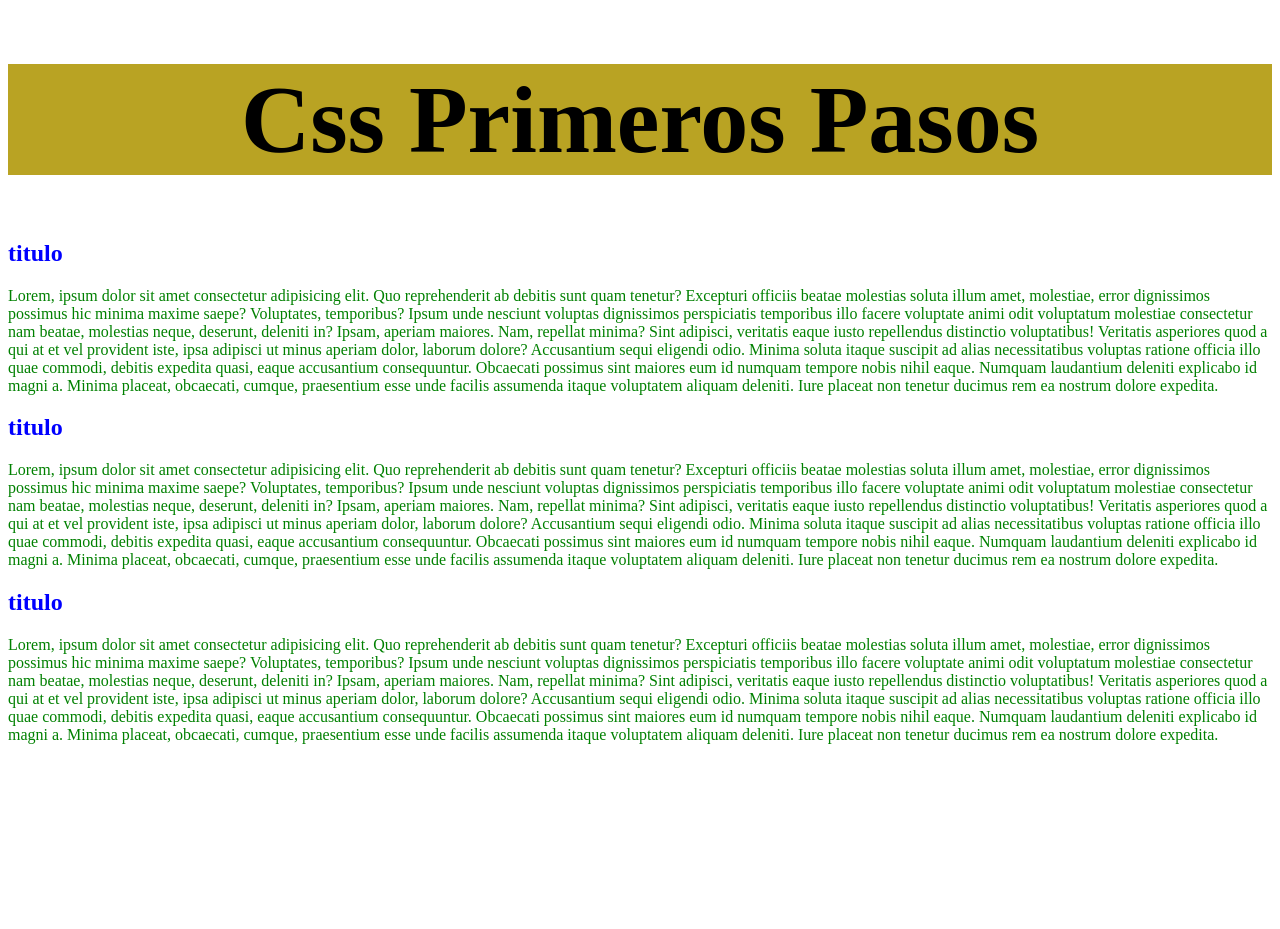
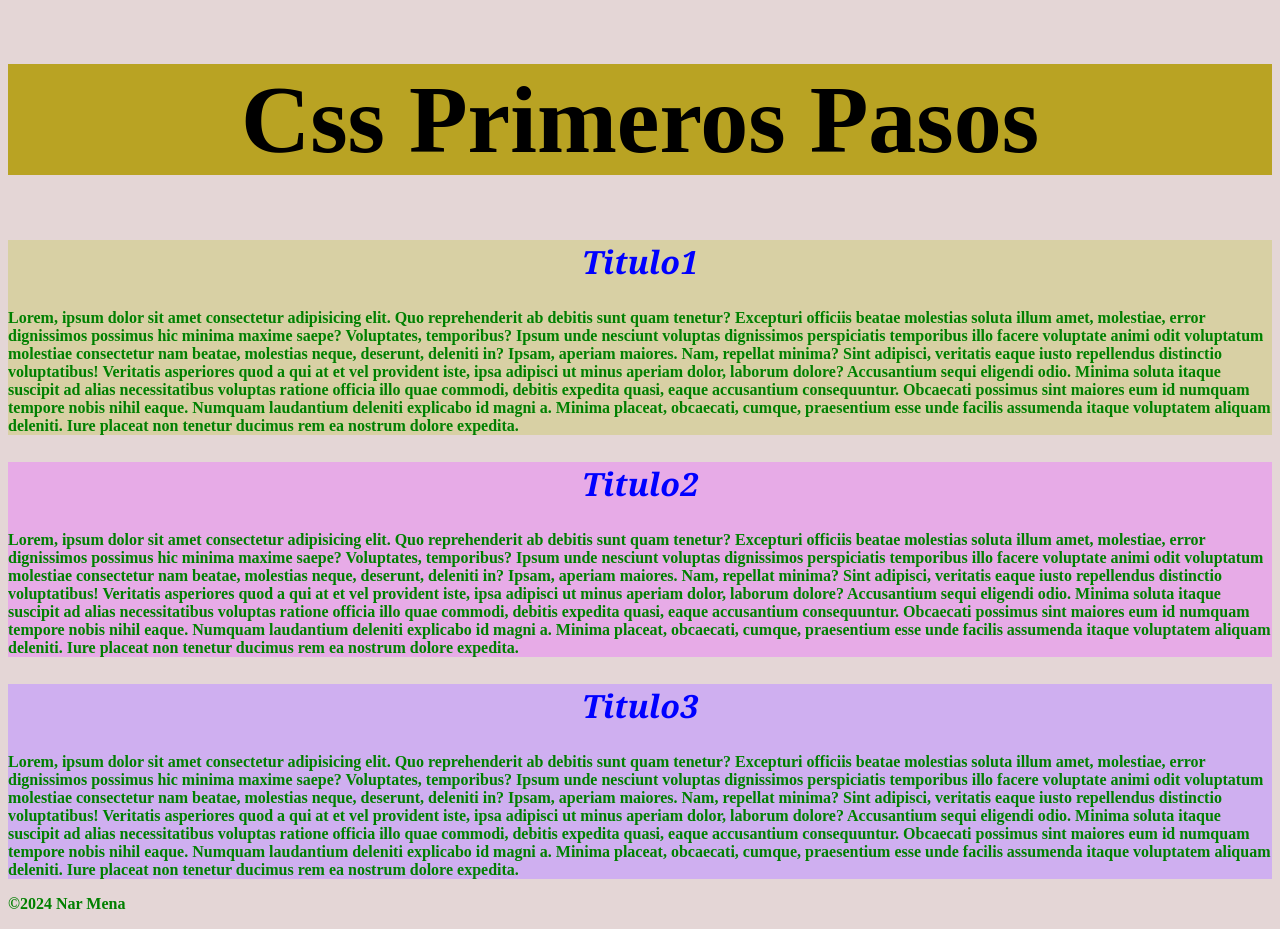
Before and after one commit to SoyNar/CSS, a plain HTML site: page index.html in a window 1280 px wide. Before the commit the page ends 800 px from the top, so only its background shows below. Drawn offline with Linux system fonts and the light colour scheme.

Commit message:
ingreso copyrigth

```diff
--- a/index.html
+++ b/index.html
@@ -4,6 +4,7 @@
 <head>
     <meta charset="UTF-8">
     <meta name="viewport" content="width=device-width, initial-scale=1.0">
+    <meta name="copyright" content="©2024 Nar Mena">
     <link rel="stylesheet" href="./src/css/stryle.css">
     <title>css primeros pasos</title>
 </head>
@@ -14,8 +15,8 @@
     </header>
     <main>
         <section>
-            <article>
-                <h2>titulo</h2>
+            <article class="seccion1">
+                <h2>titulo1</h2>
                 <p>Lorem, ipsum dolor sit amet consectetur adipisicing elit. Quo reprehenderit ab debitis sunt quam
                     tenetur? Excepturi officiis beatae molestias soluta illum amet, molestiae, error dignissimos
                     possimus hic minima maxime saepe?
@@ -34,8 +35,8 @@
             </article>
         </section>
         <section>
-            <article>
-                <h2>titulo</h2>
+            <article class="seccion2">
+                <h2>titulo2</h2>
                 <p>Lorem, ipsum dolor sit amet consectetur adipisicing elit. Quo reprehenderit ab debitis sunt quam
                     tenetur? Excepturi officiis beatae molestias soluta illum amet, molestiae, error dignissimos
                     possimus hic minima maxime saepe?
@@ -55,8 +56,8 @@
 
         </section>
         <section>
-            <article>
-                <h2>titulo</h2>
+            <article class="seccion3">
+                <h2>titulo3</h2>
                 <p>Lorem, ipsum dolor sit amet consectetur adipisicing elit. Quo reprehenderit ab debitis sunt quam
                     tenetur? Excepturi officiis beatae molestias soluta illum amet, molestiae, error dignissimos
                     possimus hic minima maxime saepe?
@@ -76,7 +77,9 @@
 
         </section>
     </main>
-    <footer></footer>
+    <footer>
+        <p>©2024 Nar Mena</p>
+    </footer>
 
 </body>
 
--- a/src/css/stryle.css
+++ b/src/css/stryle.css
@@ -1,3 +1,8 @@
+body{
+    background-color: rgb(228, 214, 214);
+}
+
+
 h1{
     text-align: center;
     font-size: 6em;
@@ -6,7 +11,23 @@ h1{
 }
 h2{
     color: blue;
+    text-transform: capitalize;
+    font-size: 2em;
+    font-weight: bold;
+    font-family: Cambria, Cochin, Georgia, Times, 'Times New Roman', serif;
+    font-style:oblique;
+    text-align: center;
 }
 p{
     color: green;
+    font-weight: bold;
 }
+.seccion1{
+    background: rgb(216, 208, 164);
+}
+.seccion2{
+    background: rgb(231, 171, 231);
+}
+.seccion3{
+    background: rgb(207, 175, 240);
+}
```
